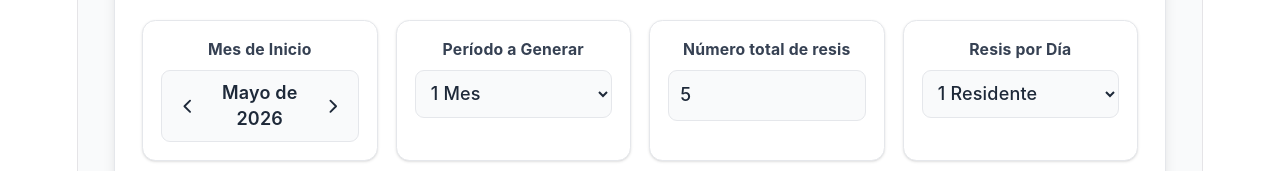
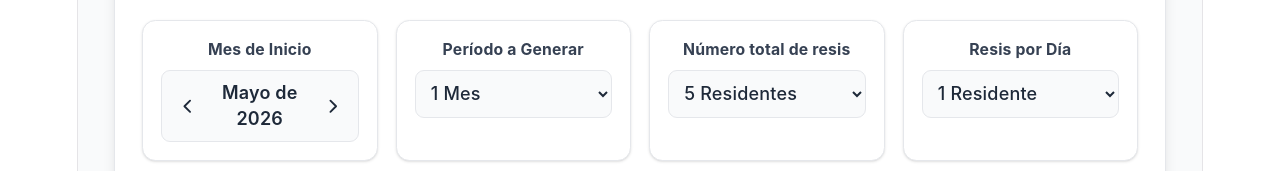
Before and after one commit to ezequielzacanino/guardias-cuneras, a React (Vite) app: page / in a window 1280 px wide. Shown: the part 309-480 px from the top of the page. Built offline with nearby package versions, Linux system fonts and the light colour scheme.

Commit message:
cambios estéticos

```diff
--- a/src/App.jsx
+++ b/src/App.jsx
@@ -805,7 +805,7 @@ export default function App() {
         )}
 
         {/* Tabs */}
-        <div className="flex border-b border-gray-200 bg-gray-50/50">
+        <div className="flex border-b border-gray-200 bg-gray-50/50 overflow-x-auto whitespace-nowrap scrollbar-hide">
           {[
             { id: 'config',   icon: Settings,    label: 'Configuración' },
             { id: 'calendar', icon: CalendarIcon, label: 'Calendario'    },
@@ -813,7 +813,7 @@ export default function App() {
             { id: 'weights',  icon: Sliders,      label: 'Prioridades'   },
           ].map(({ id, icon: Icon, label }) => (
             <button key={id} onClick={() => setActiveTab(id)}
-              className={`flex-1 py-3 px-4 text-sm font-medium flex items-center justify-center gap-2 transition-colors
+              className={`flex-1 shrink-0 py-3 px-6 text-sm font-medium flex items-center justify-center gap-2 transition-colors
                 ${activeTab === id ? 'border-b-2 border-orange-500 text-orange-700 bg-white' : 'text-gray-500 hover:text-gray-700'}`}>
               <Icon className="w-4 h-4" /> {label}
             </button>
@@ -838,14 +838,18 @@ export default function App() {
                   <label className="block text-sm font-bold text-gray-700 mb-2">Período a Generar</label>
                   <select value={numMonths} onChange={(e) => setNumMonths(parseInt(e.target.value))}
                     className="w-full p-2.5 bg-gray-50 border border-gray-200 rounded-lg font-medium text-gray-800 outline-none focus:border-orange-500">
-                    {[1,2,3,4].map(n => <option key={n} value={n}>{n} {n===1?'Mes':'Meses'}</option>)}
+                    {[1,2,3,4,5,6,7,8,9,10,11,12].map(n => <option key={n} value={n}>{n} {n===1?'Mes':'Meses'}</option>)}
                   </select>
                 </div>
                 <div className="bg-white p-4 rounded-xl border border-gray-200 shadow-sm">
                   <label className="block text-sm font-bold text-gray-700 mb-2">Número total de resis</label>
-                  <input type="number" min="2" max="15" value={numResidents}
-                    onChange={(e) => { const v = parseInt(e.target.value)||2; setNumResidents(v); if (selectedResId >= v) setSelectedResId(0); }}
-                    className="w-full p-2.5 bg-gray-50 border border-gray-200 rounded-lg font-medium text-gray-800 outline-none focus:border-orange-500" />
+                  <select value={numResidents}
+                    onChange={(e) => { const v = parseInt(e.target.value); setNumResidents(v); if (selectedResId >= v) setSelectedResId(0); }}
+                    className="w-full p-2.5 bg-gray-50 border border-gray-200 rounded-lg font-medium text-gray-800 outline-none focus:border-orange-500">
+                    {Array.from({ length: 36 }, (_, i) => i + 2).map(n => (
+                      <option key={n} value={n}>{n} Residentes</option>
+                    ))}
+                  </select>
                 </div>
                 <div className="bg-white p-4 rounded-xl border border-gray-200 shadow-sm">
                   <label className="block text-sm font-bold text-gray-700 mb-2">Resis por Día</label>
@@ -877,7 +881,7 @@ export default function App() {
               <div className="bg-white p-6 rounded-xl border border-gray-200 shadow-sm">
                 <div className="flex flex-col md:flex-row justify-between items-start md:items-center gap-4 mb-4">
                   <div>
-                    <h2 className="text-lg font-bold text-gray-800 flex items-center gap-2"><Filter className="w-5 h-5 text-orange-600"/> Editor del Calendario Base</h2>
+                    <h2 className="text-lg font-bold text-[#222222] flex items-center gap-2"><Filter className="w-5 h-5 text-orange-600"/> Editor del Calendario Base</h2>
                     <p className="text-sm text-gray-500 mt-1">Configura feriados y bloqueos personales por mes.</p>
                   </div>
                   <div className="flex items-center gap-2 bg-slate-100 p-1.5 rounded-lg border border-slate-200">
@@ -1002,7 +1006,7 @@ export default function App() {
               ) : (
                 <div className="bg-white rounded-xl border border-gray-200 shadow-sm overflow-hidden">
                   <div className="p-6 bg-slate-50 border-b border-gray-200">
-                    <h2 className="text-xl font-bold text-gray-800 flex items-center gap-2"><Activity className="w-6 h-6 text-orange-600"/> Balance y Equidad de los combos </h2>
+                    <h2 className="text-xl font-bold text-[#222222] flex items-center gap-2"><Activity className="w-6 h-6 text-orange-600"/> Balance y Equidad de los combos </h2>
                     <p className="text-sm text-gray-500 mt-1">Análisis de los resultados de la optimización</p>
                   </div>
                   <div className="overflow-x-auto">
@@ -1059,8 +1063,8 @@ export default function App() {
               <div className="bg-white p-6 rounded-xl border border-gray-200 shadow-sm">
                 <div className="flex flex-col md:flex-row justify-between items-start md:items-center gap-4 mb-6">
                   <div>
-                    <h2 className="text-xl font-bold text-gray-800 flex items-center gap-2"><Sliders className="w-6 h-6 text-orange-600"/> Ajuste de Prioridades</h2>
-                    <p className="text-sm text-gray-500 mt-1">Valores altísimos para minimizar el error cuadrático (desigualdad).</p>
+                    <h2 className="text-xl font-bold text-[#222222] flex items-center gap-2"><Sliders className="w-6 h-6 text-orange-600"/> Ajuste de Prioridades</h2>
+                    <p className="text-sm text-gray-500 mt-1">Poner valores altos para minimizar desigualdad (error cuadrático).</p>
                   </div>
                   <button onClick={() => setWeights(DEFAULT_WEIGHTS)} className="px-4 py-2 w-full md:w-auto bg-slate-100 hover:bg-slate-200 text-slate-700 text-sm font-bold rounded-lg transition-colors border border-slate-300">
                     Restablecer Valores
```
